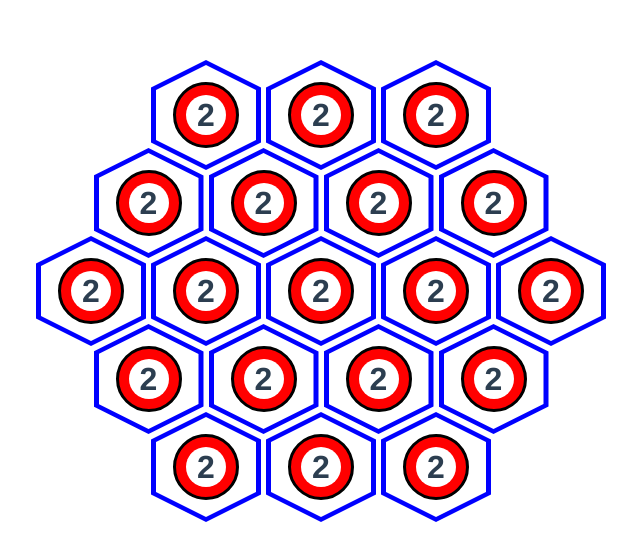
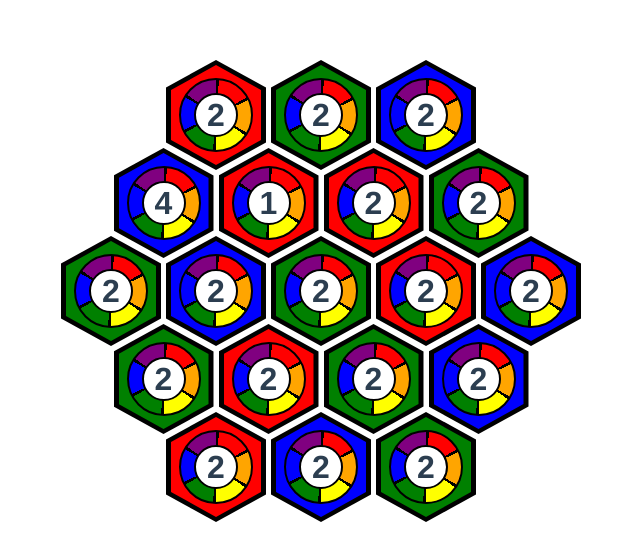
Before and after one commit to mwallace999/nexus-new, a Vue app: page / in a window 1280 px wide. Shown: the top 560 px of the page, without its empty margins (319-959 px from the left). Built offline with nearby package versions, Linux system fonts and the light colour scheme.

Commit message:
Rainbow sectioned tokens

```diff
--- a/src/components/board/BoardLayout.vue
+++ b/src/components/board/BoardLayout.vue
@@ -1,7 +1,13 @@
 <template>
   <div class="row-container" v-for="(row, r) in board" :key="`row${r}`">
     <div class="hex-row">
-      <hex-layout v-for="(hex, h) in row" :key="`hex${r}-${h}`" hex-color="white" border-color="blue"/>
+      <hex-layout v-for="(hex, h) in row" :key="`hex${r}-${h}`"
+        :hex-color=hex.hexColor
+        :hex-border-color="hex.hexBorderColor"
+        :token-color="hex.tokenColor"
+        :token-border-color="hex.tokenBorderColor"
+        :token-level="hex.tokenLevel"
+      />
     </div>
   </div>
 </template>
@@ -15,14 +21,170 @@ export default {
   },
   data() {
     return {
-      board: [
-        [1, 2, 3],
-        [1, 2, 3, 4],
-        [1, 2, 3, 4, 5],
-        [1, 2, 3, 4],
-        [1, 2, 3]
+      board: []
+    };
+  },
+  created() {
+    this.board = [
+      [
+        {
+          hexColor: 'red',
+          hexBorderColor: 'black',
+          tokenColor: 'blue',
+          tokenBorderColor: 'white',
+          tokenLevel: '2',
+          player: 1
+        },
+        {
+          hexColor: 'green',
+          hexBorderColor: 'black',
+          tokenColor: 'blue',
+          tokenBorderColor: 'white',
+          tokenLevel: '2',
+          player: 2
+        },
+        {
+          hexColor: 'blue',
+          hexBorderColor: 'black',
+          tokenColor: 'blue',
+          tokenBorderColor: 'white',
+          tokenLevel: '2',
+          player: 1
+        }
+      ],
+      [
+        {
+          hexColor: 'blue',
+          hexBorderColor: 'black',
+          tokenColor: 'blue',
+          tokenBorderColor: 'black',
+          tokenLevel: '4',
+          player: 1
+        },
+        {
+          hexColor: 'red',
+          hexBorderColor: 'black',
+          tokenColor: 'blue',
+          tokenBorderColor: 'black',
+          tokenLevel: '1',
+          player: 2
+        },
+        {
+          hexColor: 'red',
+          hexBorderColor: 'black',
+          tokenColor: 'blue',
+          tokenBorderColor: 'black',
+          tokenLevel: '2',
+          player: 2
+        },
+        {
+          hexColor: 'green',
+          hexBorderColor: 'black',
+          tokenColor: 'blue',
+          tokenBorderColor: 'white',
+          tokenLevel: '2',
+          player: 1
+        }
+      ],
+      [
+        {
+          hexColor: 'green',
+          hexBorderColor: 'black',
+          tokenColor: 'blue',
+          tokenBorderColor: 'white',
+          tokenLevel: '2',
+          player: 1,
+        },
+        {
+          hexColor: 'blue',
+          hexBorderColor: 'black',
+          tokenColor: 'blue',
+          tokenBorderColor: 'white',
+          tokenLevel: '2',
+          player: 1
+        },
+        {
+          hexColor: 'green',
+          hexBorderColor: 'black',
+          tokenColor: 'red',
+          tokenBorderColor: 'black',
+          tokenLevel: '2',
+          player: 1
+        },
+        {
+          hexColor: 'red',
+          hexBorderColor: 'black',
+          tokenColor: 'blue',
+          tokenBorderColor: 'white',
+          tokenLevel: '2',
+          player: 1
+        },
+        {
+          hexColor: 'blue',
+          hexBorderColor: 'black',
+          tokenColor: 'blue',
+          tokenBorderColor: 'white',
+          tokenLevel: '2',
+          player: 2
+        }
+      ],
+      [
+        {
+          hexColor: 'green',
+          hexBorderColor: 'black',
+          tokenColor: 'blue',
+          tokenBorderColor: 'white',
+          tokenLevel: '2',
+          player: 2
+        },
+        {
+          hexColor: 'red',
+          hexBorderColor: 'black',
+          tokenColor: 'blue',
+          tokenBorderColor: 'white',
+          tokenLevel: '2',
+          player: 2
+        },
+        {
+          hexColor: 'green',
+          hexBorderColor: 'black',
+          tokenColor: 'blue',
+          tokenBorderColor: 'white',
+          tokenLevel: '2',
+          player: 1
+        },
+        {
+          hexColor: 'blue',
+          hexBorderColor: 'black',
+          tokenColor: 'blue',
+          tokenBorderColor: 'white',
+          tokenLevel: '2'
+        }
+      ],
+      [
+        {
+          hexColor: 'red',
+          hexBorderColor: 'black',
+          tokenColor: 'blue',
+          tokenBorderColor: 'white',
+          tokenLevel: '2'
+        },
+        {
+          hexColor: 'blue',
+          hexBorderColor: 'black',
+          tokenColor: 'blue',
+          tokenBorderColor: 'white',
+          tokenLevel: '2'
+        },
+        {
+          hexColor: 'green',
+          hexBorderColor: 'black',
+          tokenColor: 'blue',
+          tokenBorderColor: 'white',
+          tokenLevel: '2'
+        }
       ]
-    };
+    ]
   },
   methods: {
 
--- a/src/components/board/HexLayout.vue
+++ b/src/components/board/HexLayout.vue
@@ -1,7 +1,12 @@
 <template>
-  <div :style="{ backgroundColor: borderColor }" class="hexagon border">
+  <div :style="{ backgroundColor: hexBorderColor }" class="hexagon border">
     <div :style="{ backgroundColor: hexColor }" class="hexagon inner">
-      <token-layout :token-color="'red'" :token-level="2"></token-layout>
+      <token-layout
+        :token-color="tokenColor"
+        :token-border-color="tokenBorderColor"
+        :token-level="tokenLevel"
+        :player="player"
+      />
     </div>
   </div>
 </template>
@@ -12,7 +17,10 @@ import TokenLayout from './TokenLayout.vue'
 export default {
   props: {
     hexColor: String,
-    borderColor: String
+    hexBorderColor: String,
+    tokenColor: String,
+    tokenBorderColor: String,
+    tokenLevel: String
   },
   components: {
     TokenLayout
@@ -29,7 +37,7 @@ export default {
   clip-path: polygon(50% 0%, 100% 25%, 100% 75%, 50% 100%, 0% 75%, 0% 25%);
 }
 .border {
-  width: 110px;
+  width: 100px;
   height: 110px;
   display: flex;
   justify-content: center;
@@ -37,7 +45,7 @@ export default {
 
 }
 .inner {
-  width: 100px;
+  width: 90px;
   height: 100px;
   display: flex;
   justify-content: center;
--- a/src/components/board/TokenLayout.vue
+++ b/src/components/board/TokenLayout.vue
@@ -1,5 +1,5 @@
 <template>
-  <div class="token" :style="{ backgroundColor: tokenColor }">
+  <div class="token" :style="{ backgroundColor: tokenColor, borderColor: 'black' }">
     <div class="inner-token">
       <h1>{{tokenLevel}}</h1>
     </div>
@@ -12,7 +12,9 @@
 export default {
   props: {
     tokenColor: String,
-    tokenLevel: String
+    tokenLevel: String,
+    player: String,
+    tokenBorderColor: String
   },
   data() {
     return {
@@ -24,14 +26,28 @@ export default {
 
 <style scoped>
 .token {
-  --tokenSize: 60px;
+  --tokenSize: 70px;
   width: var(--tokenSize);
   height: var(--tokenSize);
   border-radius: 50%;
-  border: solid black 3px;
+  border: solid 2px;
   display: flex;
   justify-content: center;
   align-items: center;
+  background: conic-gradient(
+        black 0deg 5deg,
+        red 5deg 60deg,
+        black 60deg 65deg,
+        orange 60deg 120deg,
+        black 120deg 125deg,
+        yellow 120deg 180deg,
+        black 180deg 185deg,
+        green 180deg 240deg,
+        black 240deg 245deg,
+        blue 240deg 300deg,
+        black 300deg 305deg,
+        purple 300deg 360deg
+      );
 }
 .inner-token {
   --innerTokenSize: 40px;
@@ -42,5 +58,6 @@ export default {
   display: flex;
   justify-content: center;
   align-items: center;
+  border: solid black 2px
 }
 </style>
```
